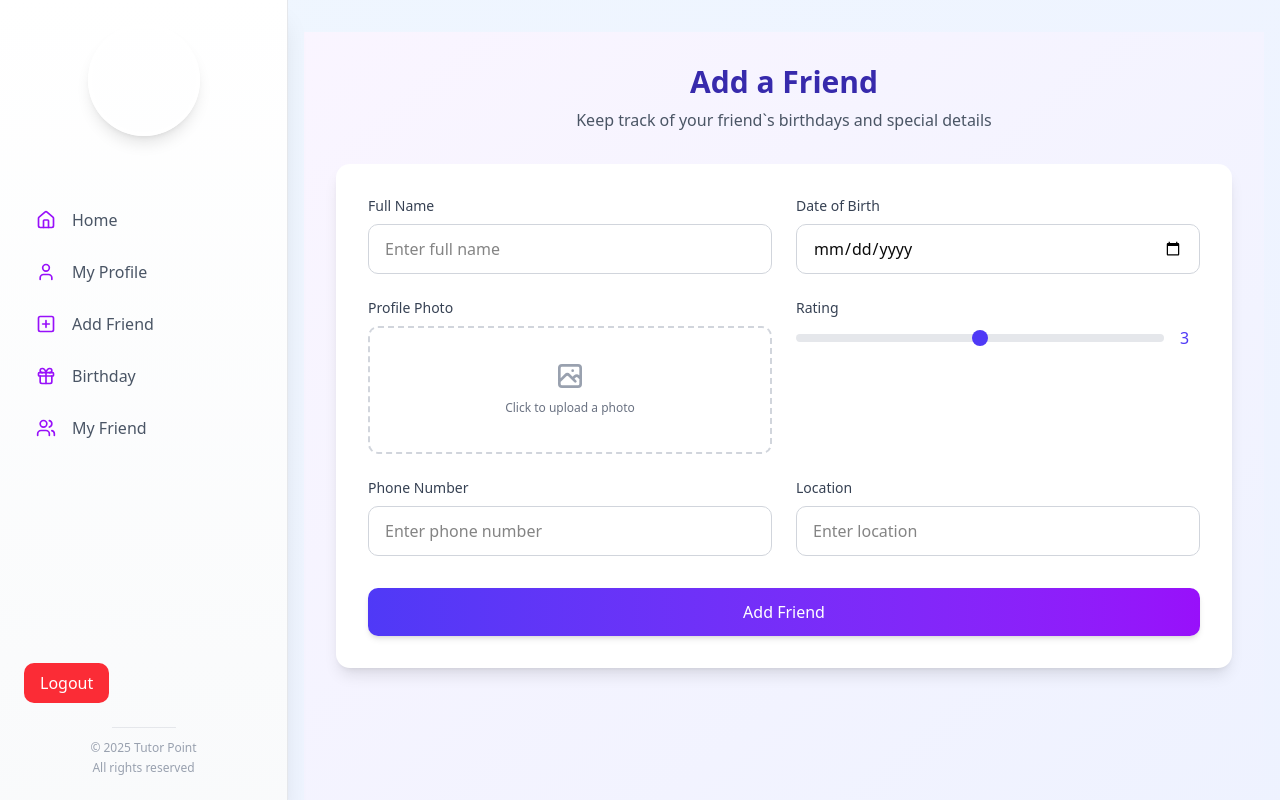
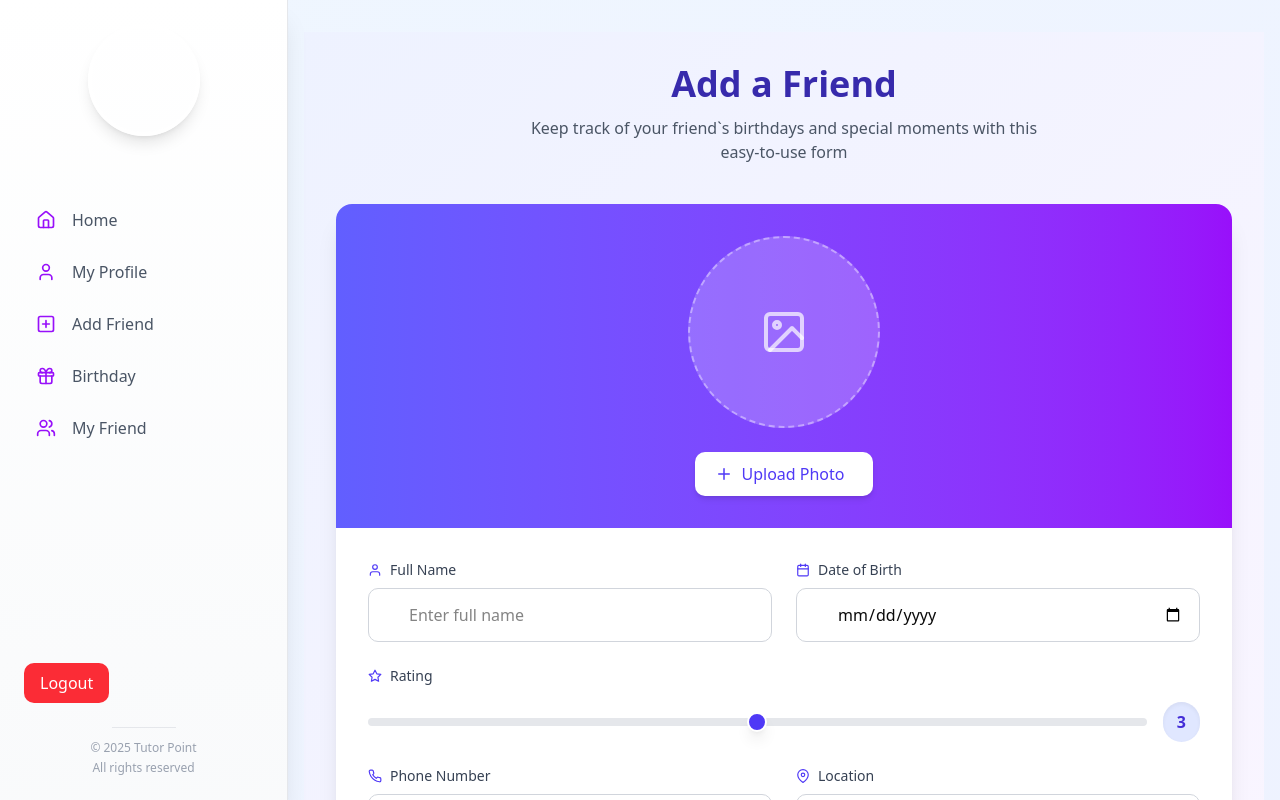
Before and after one commit to Suvrodev/birthday-reminder-next, a Next.js app: page /add-friend in a window 1280 px wide. Built offline with nearby package versions, Linux system fonts and the light colour scheme; no server answers.

Commit message:
Update add friend

```diff
--- a/src/components/modules/LoggedUser/AddFriend/AddFriend.tsx
+++ b/src/components/modules/LoggedUser/AddFriend/AddFriend.tsx
@@ -2,16 +2,27 @@
 import { useForm } from "react-hook-form";
 import { useState } from "react";
 import Image from "next/image";
-import { compressAndConvertToBase64 } from "@/components/utils/Function/convertToBase64/compressAndConvertToBase64";
 import { useAppSelector } from "@/components/redux/hooks";
 import { useAddFriendMutation } from "@/components/redux/features/friend/friendsApi";
 import { toast } from "sonner";
 import { sonarId } from "@/components/utils/Function/sonarId";
+import { uploadToCloudinary } from "@/components/utils/UploadToCloudinary/UploadToCloudinary";
+
+// Icons
+import {
+  FiUser,
+  FiCalendar,
+  FiImage,
+  FiPhone,
+  FiMapPin,
+  FiStar,
+  FiPlus,
+} from "react-icons/fi";
 
 interface FriendFormData {
   name: string;
   date: string;
-  photo: string; // base64 string
+  photo: string; // Cloudinary URL
   ratting: number;
   phone: string;
   location: string;
@@ -21,6 +32,7 @@ const AddFriend = () => {
   const { user } = useAppSelector((state) => state.auth);
   const [addFriend] = useAddFriendMutation();
   const [imagePreview, setImagePreview] = useState<string | null>(null);
+  const [selectedFile, setSelectedFile] = useState<File | null>(null);
   const [isSubmitting, setIsSubmitting] = useState(false);
 
   const {
@@ -34,18 +46,19 @@ const AddFriend = () => {
 
   const ratingValue = watch("ratting", 3);
 
-  // Handle image change with compression + base64
+  // Handle image change with Cloudinary upload
   const handleImageChange = async (
     event: React.ChangeEvent<HTMLInputElement>
   ) => {
     const file = event.target.files?.[0];
     if (file) {
       try {
-        const base64 = await compressAndConvertToBase64(file, 0.6, 800, 800);
-        setImagePreview(base64); // Preview
-        setValue("photo", base64); // form value
+        setSelectedFile(file);
+        const previewURL = URL.createObjectURL(file);
+        setImagePreview(previewURL);
       } catch (err) {
-        console.error("Error converting image:", err);
+        console.error("Error processing image:", err);
+        toast.error("Failed to process image", { id: sonarId });
       }
     }
   };
@@ -53,67 +66,139 @@ const AddFriend = () => {
   const onSubmit = async (data: FriendFormData) => {
     setIsSubmitting(true);
 
+    let cloudinaryUrl = "";
+
+    // Upload image to Cloudinary if a new file is selected
+    if (selectedFile) {
+      try {
+        cloudinaryUrl = await uploadToCloudinary(selectedFile);
+        console.log("Image url:", cloudinaryUrl);
+        setValue("photo", cloudinaryUrl);
+      } catch (error) {
+        console.error("Cloudinary upload failed:", error);
+        toast.error("Failed to upload image", { id: sonarId });
+        setIsSubmitting(false);
+        return;
+      }
+    }
+
     const finalData = {
       ...data,
+      photo: cloudinaryUrl || data.photo,
       ref: user?.email,
     };
+
     console.log("Form Data:", finalData);
 
+    try {
       const res = await addFriend(finalData).unwrap();
       console.log("Res: ", res);
       if (res.success) {
         toast.success("Friend Added Successfully", { id: sonarId });
-    }
-
         reset();
         setImagePreview(null);
+        setSelectedFile(null);
+      }
+    } catch (error) {
+      console.error("Failed to add friend:", error);
+      toast.error("Failed to add friend", { id: sonarId });
+    } finally {
       setIsSubmitting(false);
+    }
   };
 
   return (
-    <div className="min-h-screen bg-gradient-to-br from-purple-50 to-indigo-50 py-8 px-4">
-      <div className="max-w-4xl mx-auto">
-        <div className="text-center mb-8">
-          <h1 className="text-3xl font-bold text-indigo-800 mb-2">
+    <div className="min-h-screen bg-gradient-to-br from-indigo-50 to-purple-50 py-8 px-4 flex items-center justify-center">
+      <div className="max-w-4xl w-full">
+        <div className="text-center mb-10">
+          <h1 className="text-4xl font-bold text-indigo-800 mb-3">
             Add a Friend
           </h1>
-          <p className="text-gray-600">
-            Keep track of your friend`s birthdays and special details
+          <p className="text-gray-600 max-w-lg mx-auto">
+            Keep track of your friend`s birthdays and special moments with this
+            easy-to-use form
           </p>
         </div>
 
-        <div className="bg-white rounded-xl shadow-lg overflow-hidden">
-          {/* Image Preview */}
-          {imagePreview && (
-            <div className="relative h-64 bg-gradient-to-r from-purple-500 to-indigo-600 flex items-center justify-center">
+        <div className="bg-white rounded-2xl shadow-xl overflow-hidden">
+          {/* Image Preview Section */}
+          <div className="relative bg-gradient-to-r from-indigo-500 to-purple-600 p-8 flex flex-col items-center justify-center">
+            {imagePreview ? (
+              <div className="relative">
+                <div className="w-40 h-40 md:w-48 md:h-48 rounded-full overflow-hidden border-4 border-white shadow-2xl">
                   <Image
                     src={imagePreview}
                     alt="Preview"
-                width={192}
-                height={192}
-                className="object-cover border-4 border-white shadow-lg w-[192px] h-[192px] rounded-full"
+                    fill
+                    className="object-cover"
                     unoptimized
                   />
+                </div>
                 <button
-                onClick={() => setImagePreview(null)}
-                className="absolute top-4 right-4 bg-white text-red-500 p-2 rounded-full shadow-md hover:bg-red-50 transition-colors"
+                  onClick={() => {
+                    setImagePreview(null);
+                    setSelectedFile(null);
+                    setValue("photo", "");
+                  }}
+                  className="absolute -top-2 -right-2 bg-red-500 text-white p-1.5 rounded-full shadow-md hover:bg-red-600 transition-colors"
                 >
-                ✕
+                  <svg
+                    xmlns="http://www.w3.org/2000/svg"
+                    className="h-4 w-4"
+                    fill="none"
+                    viewBox="0 0 24 24"
+                    stroke="currentColor"
+                  >
+                    <path
+                      strokeLinecap="round"
+                      strokeLinejoin="round"
+                      strokeWidth={3}
+                      d="M6 18L18 6M6 6l12 12"
+                    />
+                  </svg>
                 </button>
               </div>
+            ) : (
+              <div className="w-40 h-40 md:w-48 md:h-48 rounded-full bg-white/20 flex items-center justify-center border-2 border-dashed border-white/40">
+                <FiImage className="h-12 w-12 text-white/70" />
+              </div>
             )}
+
+            <div className="mt-6">
+              <label className="bg-white text-indigo-600 font-medium py-2.5 px-5 rounded-lg shadow-md hover:bg-indigo-50 transition-all duration-200 flex items-center space-x-2 cursor-pointer">
+                <FiPlus size={18} />
+                <span>{imagePreview ? "Change Photo" : "Upload Photo"}</span>
+                <input
+                  type="file"
+                  className="hidden"
+                  accept="image/*"
+                  {...register("photo", {
+                    validate: (value) =>
+                      value || selectedFile ? true : "Photo is required",
+                  })}
+                  onChange={handleImageChange}
+                />
+              </label>
+              {errors.photo && (
+                <p className="text-red-200 text-sm mt-2 bg-red-500/20 px-3 py-1 rounded-md">
+                  {errors.photo.message}
+                </p>
+              )}
+            </div>
+          </div>
 
           <form onSubmit={handleSubmit(onSubmit)} className="p-6 md:p-8">
             <div className="grid grid-cols-1 md:grid-cols-2 gap-6">
               {/* Full Name */}
               <div className="space-y-2">
-                <label className="block text-sm font-medium text-gray-700">
+                <label className="block text-sm font-medium text-gray-700 flex items-center">
+                  <FiUser className="mr-2 text-indigo-600" />
                   Full Name
                 </label>
                 <input
                   type="text"
                   placeholder="Enter full name"
-                  className="w-full px-4 py-3 border border-gray-300 rounded-lg focus:ring-2 focus:ring-indigo-500 focus:border-indigo-500 transition-colors"
+                  className="w-full px-4 py-3.5 border border-gray-300 rounded-lg focus:ring-2 focus:ring-indigo-500 focus:border-indigo-500 transition-colors pl-10"
                   {...register("name", { required: "Name is required" })}
                 />
                 {errors.name && (
@@ -125,12 +210,13 @@ const AddFriend = () => {
 
               {/* Date of Birth */}
               <div className="space-y-2">
-                <label className="block text-sm font-medium text-gray-700">
+                <label className="block text-sm font-medium text-gray-700 flex items-center">
+                  <FiCalendar className="mr-2 text-indigo-600" />
                   Date of Birth
                 </label>
                 <input
                   type="date"
-                  className="w-full px-4 py-3 border border-gray-300 rounded-lg focus:ring-2 focus:ring-indigo-500 focus:border-indigo-500 transition-colors"
+                  className="w-full px-4 py-3.5 border border-gray-300 rounded-lg focus:ring-2 focus:ring-indigo-500 focus:border-indigo-500 transition-colors pl-10"
                   {...register("date", {
                     required: "Date of Birth is required",
                   })}
@@ -142,68 +228,24 @@ const AddFriend = () => {
                 )}
               </div>
 
-              {/* Profile Photo */}
-              <div className="space-y-2">
-                <label className="block text-sm font-medium text-gray-700">
-                  Profile Photo
-                </label>
-                <div className="flex items-center justify-center w-full">
-                  <label className="flex flex-col items-center justify-center w-full h-32 border-2 border-dashed border-gray-300 rounded-lg cursor-pointer hover:border-indigo-500 hover:bg-indigo-50 transition-colors">
-                    <div className="flex flex-col items-center justify-center pt-5 pb-6">
-                      <svg
-                        xmlns="http://www.w3.org/2000/svg"
-                        className="h-8 w-8 text-gray-400 mb-2"
-                        fill="none"
-                        viewBox="0 0 24 24"
-                        stroke="currentColor"
-                      >
-                        <path
-                          strokeLinecap="round"
-                          strokeLinejoin="round"
-                          strokeWidth={2}
-                          d="M4 16l4.586-4.586a2 2 0 012.828 0L16 16m-2-2l1.586-1.586a2 2 0 012.828 0L20 14m-6-6h.01M6 20h12a2 2 0 002-2V6a2 2 0 00-2-2H6a2 2 0 00-2 2v12a2 2 0 002 2z"
-                        />
-                      </svg>
-                      <p className="text-xs text-gray-500">
-                        Click to upload a photo
-                      </p>
-                    </div>
-                    <input
-                      type="file"
-                      className="hidden"
-                      accept="image/*"
-                      {...register("photo", {
-                        validate: (value) =>
-                          value ? true : "Photo is required", // check if base64 string exists
-                      })}
-                      onChange={handleImageChange}
-                    />
-                  </label>
-                </div>
-                {errors.photo && (
-                  <p className="text-red-500 text-sm mt-1">
-                    {errors.photo.message}
-                  </p>
-                )}
-              </div>
-
               {/* Rating */}
-              <div className="space-y-2">
-                <label className="block text-sm font-medium text-gray-700">
+              <div className="space-y-4 md:col-span-2">
+                <label className="block text-sm font-medium text-gray-700 flex items-center">
+                  <FiStar className="mr-2 text-indigo-600" />
                   Rating
                 </label>
-                <div className="flex items-center">
+                <div className="flex items-center space-x-4">
                   <input
                     type="range"
                     min="1"
                     max="5"
                     defaultValue="3"
-                    className="w-full h-2 bg-gray-200 rounded-lg appearance-none cursor-pointer [&::-webkit-slider-thumb]:appearance-none [&::-webkit-slider-thumb]:h-4 [&::-webkit-slider-thumb]:w-4 [&::-webkit-slider-thumb]:rounded-full [&::-webkit-slider-thumb]:bg-indigo-600"
+                    className="w-full h-2 bg-gray-200 rounded-lg appearance-none cursor-pointer [&::-webkit-slider-thumb]:appearance-none [&::-webkit-slider-thumb]:h-5 [&::-webkit-slider-thumb]:w-5 [&::-webkit-slider-thumb]:rounded-full [&::-webkit-slider-thumb]:bg-indigo-600 [&::-webkit-slider-thumb]:border-2 [&::-webkit-slider-thumb]:border-white [&::-webkit-slider-thumb]:shadow-lg"
                     {...register("ratting", { required: "Rating is required" })}
                   />
-                  <span className="ml-4 text-indigo-600 font-medium min-w-[20px]">
+                  <div className="flex items-center justify-center bg-indigo-100 text-indigo-700 font-bold w-10 h-10 rounded-full shadow-inner">
                     {ratingValue}
-                  </span>
+                  </div>
                 </div>
                 {errors.ratting && (
                   <p className="text-red-500 text-sm mt-1">
@@ -214,13 +256,14 @@ const AddFriend = () => {
 
               {/* Phone */}
               <div className="space-y-2">
-                <label className="block text-sm font-medium text-gray-700">
+                <label className="block text-sm font-medium text-gray-700 flex items-center">
+                  <FiPhone className="mr-2 text-indigo-600" />
                   Phone Number
                 </label>
                 <input
                   type="tel"
                   placeholder="Enter phone number"
-                  className="w-full px-4 py-3 border border-gray-300 rounded-lg focus:ring-2 focus:ring-indigo-500 focus:border-indigo-500 transition-colors"
+                  className="w-full px-4 py-3.5 border border-gray-300 rounded-lg focus:ring-2 focus:ring-indigo-500 focus:border-indigo-500 transition-colors pl-10"
                   {...register("phone", {
                     required: "Phone number is required",
                   })}
@@ -234,13 +277,14 @@ const AddFriend = () => {
 
               {/* Location */}
               <div className="space-y-2">
-                <label className="block text-sm font-medium text-gray-700">
+                <label className="block text-sm font-medium text-gray-700 flex items-center">
+                  <FiMapPin className="mr-2 text-indigo-600" />
                   Location
                 </label>
                 <input
                   type="text"
                   placeholder="Enter location"
-                  className="w-full px-4 py-3 border border-gray-300 rounded-lg focus:ring-2 focus:ring-indigo-500 focus:border-indigo-500 transition-colors"
+                  className="w-full px-4 py-3.5 border border-gray-300 rounded-lg focus:ring-2 focus:ring-indigo-500 focus:border-indigo-500 transition-colors pl-10"
                   {...register("location", {
                     required: "Location is required",
                   })}
@@ -253,17 +297,27 @@ const AddFriend = () => {
               </div>
             </div>
 
-            <div className="mt-8">
+            <div className="mt-10">
               <button
                 type="submit"
                 disabled={isSubmitting}
-                className={`w-full py-3 px-4 rounded-lg text-white font-medium shadow-md transition-all ${
+                className={`w-full py-4 px-6 rounded-xl text-white font-medium shadow-lg transition-all flex items-center justify-center space-x-2 ${
                   isSubmitting
                     ? "bg-indigo-400 cursor-not-allowed"
-                    : "bg-gradient-to-r from-indigo-600 to-purple-600 hover:from-indigo-700 hover:to-purple-700"
+                    : "bg-gradient-to-r from-indigo-600 to-purple-600 hover:from-indigo-700 hover:to-purple-700 hover:shadow-xl"
                 }`}
               >
-                {isSubmitting ? "Adding Friend..." : "Add Friend"}
+                {isSubmitting ? (
+                  <>
+                    <div className="w-5 h-5 border-t-2 border-r-2 border-white rounded-full animate-spin"></div>
+                    <span>Adding Friend...</span>
+                  </>
+                ) : (
+                  <>
+                    <FiPlus size={20} />
+                    <span>Add Friend</span>
+                  </>
+                )}
               </button>
             </div>
           </form>
```
Lines whose indentation alone changed are shown as unchanged.
